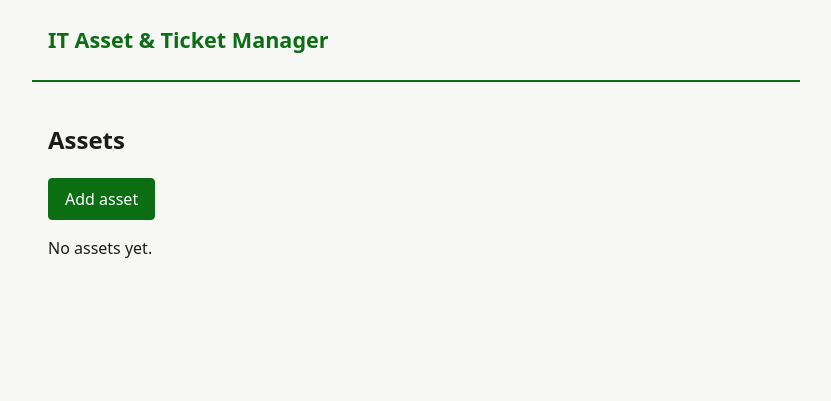
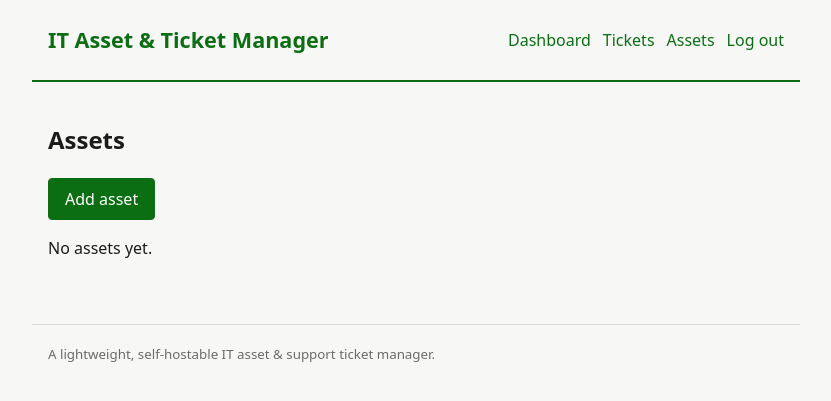
Before and after one commit to Amras2322/Software-Development-Final-Project, a Node server app: page /assets in a window 1280 px wide. Shown: the top 401 px of the page, without its empty margins (224-1055 px from the left). Run offline with Node 20, Linux system fonts and the light colour scheme; a user stored in the database is signed in; data that the repository does not hold is empty; some libraries are stand-ins or nearby versions.

Commit message:
add a shared nav with dashboard, tickets, assets, and log out links

```diff
--- a/src/public/styles.css
+++ b/src/public/styles.css
@@ -45,9 +45,22 @@ h3 { margin-bottom: 0.25rem; }
 
 a { color: var(--accent); }
 
-nav a {
-  margin-left: 0.75rem;
-  text-decoration: none;
+nav {
+  display: flex;
+  align-items: center;
+  gap: 0.75rem;
+}
+
+nav a { text-decoration: none; }
+
+/* the log out button sits in the nav, so make it look like the links */
+nav button {
+  padding: 0;
+  font: inherit;
+  color: var(--accent);
+  background: none;
+  border: none;
+  cursor: pointer;
 }
 
 /* forms */
--- a/src/server.js
+++ b/src/server.js
@@ -32,8 +32,19 @@ app.use(session({
     },
 }));
 
+// tell every template whether someone is logged in (drives the nav)
+app.use((req, res, next) => {
+    res.locals.loggedIn = Boolean(req.session.userId);
+    next();
+});
+
 // register / login / logout
 app.use(authRoutes);
+
+// landing page
+app.get('/', (req, res) => {
+    res.render('index', { title: 'Home' });
+});
 
 // dashboard (only for logged-in users): open tickets grouped by priority
 app.get('/dashboard', requireLogin, async (req, res) => {
--- a/src/views/partials/footer.ejs
+++ b/src/views/partials/footer.ejs
@@ -1,3 +1,6 @@
   </main>
+  <footer>
+    <small>A lightweight, self-hostable IT asset &amp; support ticket manager.</small>
+  </footer>
 </body>
 </html>
--- a/src/views/partials/head.ejs
+++ b/src/views/partials/head.ejs
@@ -9,5 +9,19 @@
 <body>
   <header>
     <h1><a href="/">IT Asset &amp; Ticket Manager</a></h1>
+
+    <nav>
+      <% if (loggedIn) { %>
+        <a href="/dashboard">Dashboard</a>
+        <a href="/tickets">Tickets</a>
+        <a href="/assets">Assets</a>
+        <form method="post" action="/logout">
+          <button type="submit">Log out</button>
+        </form>
+      <% } else { %>
+        <a href="/login">Log in</a>
+        <a href="/register">Register</a>
+      <% } %>
+    </nav>
   </header>
   <main>
```
Also changed, not shown: src/public/index.html (deleted, +0 -26 lines), src/views/index.ejs (added, +7 -0 lines).
